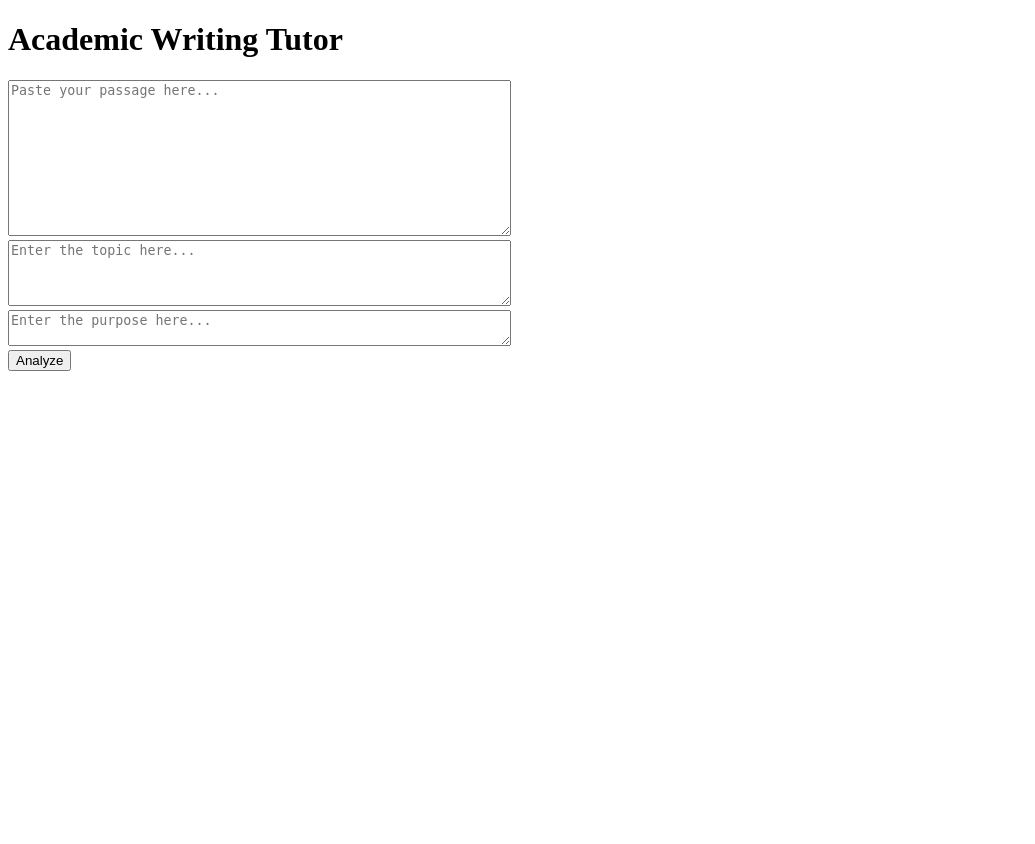
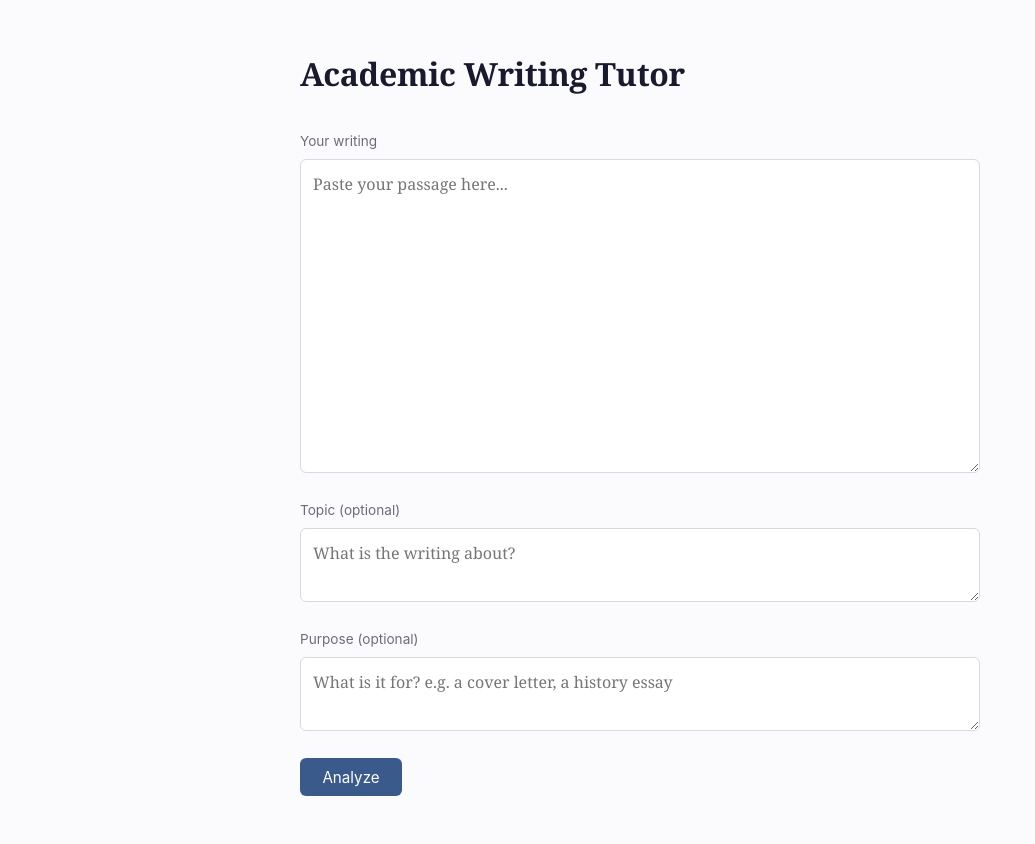
Before and after one commit to wkwako/academic-writing-tutor, a Django app: page / in a window 1280 px wide. Shown: the whole page, without its empty margins (0-1035 px from the left). Before the commit the page ends 371 px from the top, so only its background shows below. Run offline with Django 5.2, Linux system fonts and the light colour scheme.

Commit message:
making the site look a little nicer

```diff
--- a/tutor/templates/tutor/index.html
+++ b/tutor/templates/tutor/index.html
@@ -1,21 +1,61 @@
 <!DOCTYPE html>
-<html>
-<head><title>Academic Writing Tutor</title></head>
+<html lang="en">
+<head>
+    <meta charset="utf-8">
+    <meta name="viewport" content="width=device-width, initial-scale=1">
+    <title>Academic Writing Tutor</title>
+    <style>
+        :root { --ink: #1a1a2e; --muted: #6b6b7b; --line: #d8d8e0; --bg: #fbfbfd; --accent: #3a5a8c; }
+        * { box-sizing: border-box; }
+        body {
+            font-family: Georgia, 'Times New Roman', serif;
+            color: var(--ink); background: var(--bg);
+            line-height: 1.6; margin: 0;
+            padding: 3rem 1.5rem;
+        }
+        .wrap { max-width: 680px; margin: 0 auto; }
+        h1 { font-size: 2rem; font-weight: 600; margin: 0 0 2rem; letter-spacing: -0.01em; }
+        label { display: block; font-family: -apple-system, system-ui, sans-serif;
+                font-size: 0.85rem; color: var(--muted); margin: 1.2rem 0 0.4rem; }
+        textarea {
+            width: 100%; font-family: inherit; font-size: 1rem; line-height: 1.5;
+            padding: 0.75rem; border: 1px solid var(--line); border-radius: 6px;
+            background: #fff; resize: vertical;
+        }
+        textarea:focus { outline: 2px solid var(--accent); outline-offset: 1px; border-color: var(--accent); }
+        button {
+            font-family: -apple-system, system-ui, sans-serif; font-size: 0.95rem;
+            margin-top: 1.2rem; padding: 0.6rem 1.4rem; border: none; border-radius: 6px;
+            background: var(--accent); color: #fff; cursor: pointer;
+        }
+        .feedback { margin-top: 2.5rem; padding-top: 2rem; border-top: 1px solid var(--line); }
+        .feedback h2 { font-size: 1.1rem; font-weight: 600; margin: 0 0 1rem; }
+        .feedback p { margin: 0 0 1rem; }
+    </style>
+</head>
 <body>
+    <div class="wrap">
         <h1>Academic Writing Tutor</h1>
         <form method="post">
             {% csrf_token %}
-        <textarea name="passage" rows="10" cols="60" placeholder="Paste your passage here...">{{ submitted_text }}</textarea> <br>
-        <textarea name="topic" rows="4" cols="60" placeholder="Enter the topic here...">{{ topic_text }}</textarea> <br>
-        <textarea name="purpose" rows="2" cols="60" placeholder="Enter the purpose here...">{{ purpose_text }}</textarea> <br>
+            <label for="passage">Your writing</label>
+            <textarea id="passage" name="passage" rows="12" placeholder="Paste your passage here...">{{ submitted_text }}</textarea>
+
+            <label for="topic">Topic <span style="color:var(--muted)">(optional)</span></label>
+            <textarea id="topic" name="topic" rows="2" placeholder="What is the writing about?">{{ topic_text }}</textarea>
+
+            <label for="purpose">Purpose <span style="color:var(--muted)">(optional)</span></label>
+            <textarea id="purpose" name="purpose" rows="2" placeholder="What is it for? e.g. a cover letter, a history essay">{{ purpose_text }}</textarea>
+
             <button type="submit">Analyze</button>
         </form>
 
-    {% if submitted_text %}
-        <h2>You submitted:</h2>
-        <p>{{ submitted_text }}</p>
-        <h2>Feedback:</h2>
-        <p>{{ feedback }}</p>
+        {% if feedback %}
+        <div class="feedback">
+            <h2>Feedback</h2>
+            {{ feedback|linebreaks }}
+        </div>
         {% endif %}
+    </div>
 </body>
 </html>
--- a/tutor/views.py
+++ b/tutor/views.py
@@ -1,15 +1,19 @@
 from django.shortcuts import render
 from .graph import TutorGraph
 
+tutor = TutorGraph(max_tokens=20000)
+
 def tutor_page(request):
     submitted_text = ""
+    topic = ""
+    purpose = ""
     result = {"feedback": ""}
     if request.method == "POST":
         submitted_text = request.POST.get("passage", "")
         print ("=== SUBMITTED PASSAGE ===")
         print (submitted_text)
 
-        tutor = TutorGraph(max_tokens=20000)
+
         topic = request.POST.get("topic", "")
         purpose = request.POST.get("purpose", "")
         #topic = "Discuss the causes of the French Revolution"
@@ -19,4 +23,8 @@ def tutor_page(request):
         print ("=== FEEDBACK ===")
         print (result["feedback"])
 
-    return render(request, "tutor/index.html", {"submitted_text": submitted_text, "feedback": result["feedback"]})
+    return render(request, "tutor/index.html", {
+        "submitted_text": submitted_text,
+        "feedback": result["feedback"],
+        "topic_text": topic,
+        "purpose_text": purpose})
```
Lines whose indentation alone changed are shown as unchanged.
